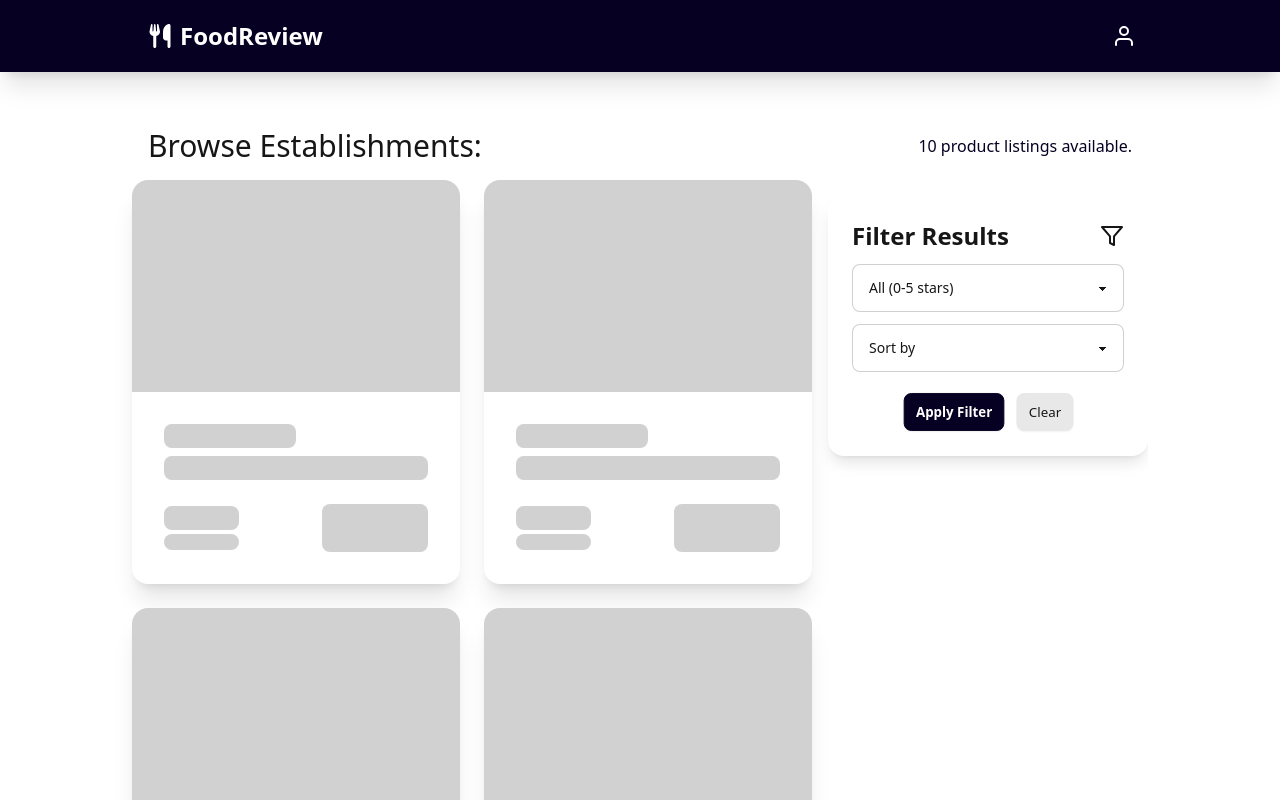
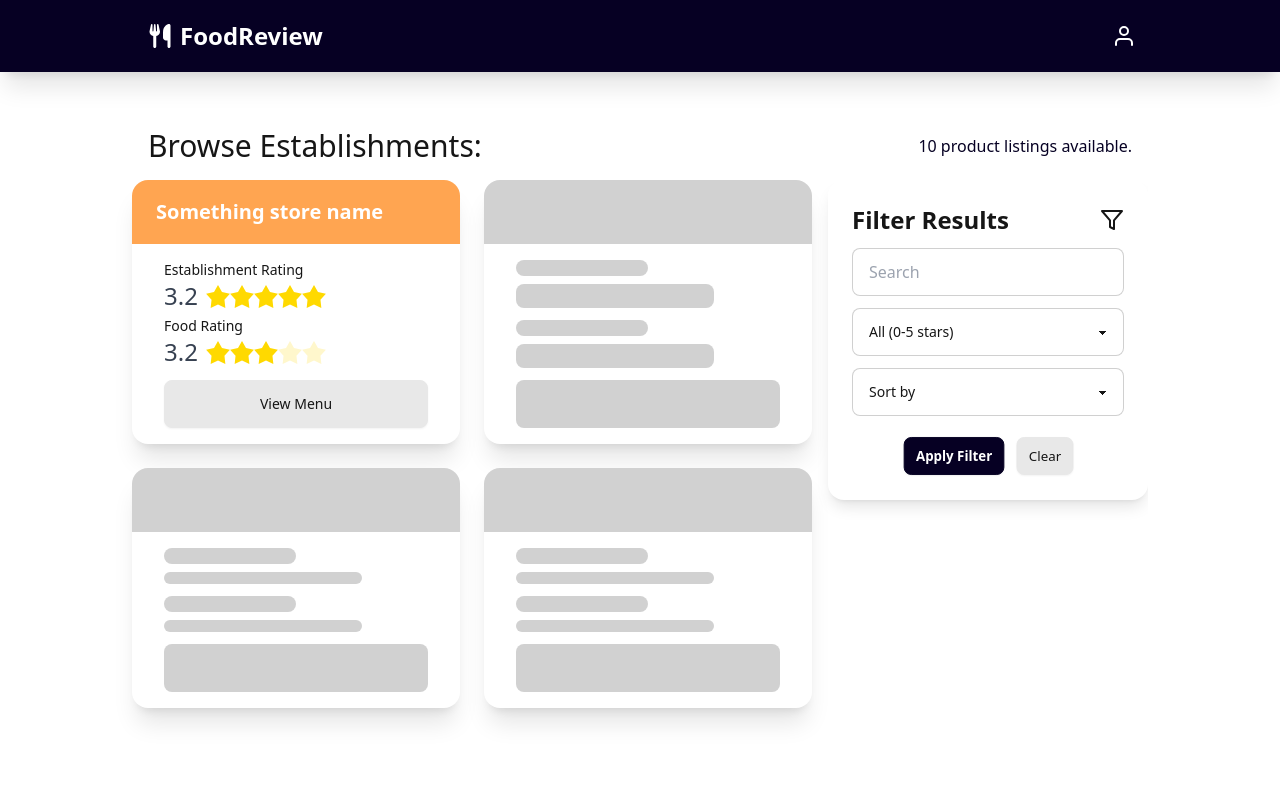
Before and after one commit to fofajardo/cmsc127-food-review, a React (Vite) app: page /feed in a window 1280 px wide. Shown: the top 800 px of the page. Built offline with nearby package versions, Linux system fonts and the light colour scheme.

Commit message:
feature: created card for establishment

```diff
--- /dev/null
+++ b/src/components/common/RatingStarIndicator.tsx
@@ -0,0 +1,46 @@
+import React from "react";
+
+const starFirstHalf = (checked) => (
+  <input
+    type="radio"
+    name="rating-10"
+    className="bg-primary mask mask-star-2 mask-half-1"
+    checked={checked}
+  />
+);
+const starSecondHalf = (checked) => (
+  <input
+    type="radio"
+    name="rating-10"
+    className="bg-primary mask mask-star-2 mask-half-2"
+    checked={checked}
+  />
+);
+
+export const RatingStarIndicator = ({ rating }: { rating: number }) => {
+  // round the rating to the nearest 0.5
+  const roundedRating = Math.round(rating * 2) / 2;
+  return (
+    <div className="flex flex-row justify-start items-center text-2xl text-gray-700">
+      <h2>{rating}</h2>
+      <div className="rating rating-md rating-half">
+        <input
+          type="radio"
+          name="rating-10"
+          className="rating-hidden"
+          checked={roundedRating == 0}
+        />
+        {starFirstHalf(roundedRating >= 0.5)}
+        {starSecondHalf(roundedRating >= 1.0)}
+        {starFirstHalf(roundedRating >= 1.5)}
+        {starSecondHalf(roundedRating >= 2.0)}
+        {starFirstHalf(roundedRating >= 2.5)}
+        {starSecondHalf(roundedRating >= 3.0)}
+        {starFirstHalf(roundedRating >= 3.5)}
+        {starSecondHalf(roundedRating >= 4.0)}
+        {starFirstHalf(roundedRating >= 4.5)}
+        {starSecondHalf(roundedRating >= 5.0)}
+      </div>
+    </div>
+  );
+};
--- /dev/null
+++ b/src/components/estab_feed/EFEstablishmentCard.tsx
@@ -0,0 +1,34 @@
+import React from "react";
+import { RatingStarIndicator } from "../common/RatingStarIndicator";
+
+// @todo: pass props to the component to display the establishment name, establishment rating, and food rating
+export function EFEstablishmentCard({}: {}) {
+  return (
+    <>
+      <div className="bounce-in productCard card w-[20.5rem] border-0 bg-white text-left shadow-xl transition-all duration-300 hover:cursor-pointer 2xl:hover:-translate-y-2">
+        <figure>
+          <div className="bg-accent h-16 w-full rounded-none flex flex-col justify-center items-center text-white">
+            <div className="flex flex-row w-full px-6 font-bold text-xl">
+              <p className="line-clamp-1">Something store name</p>
+            </div>
+          </div>
+        </figure>
+        <div className="card-body gap-1 p-8 py-4 text-sm">
+          <div className="card-actions justify-end">
+            <p className="flex h-full flex-1 flex-col justify-center ">
+              <span className="rounded-lg">Establishment Rating</span>
+              <RatingStarIndicator rating={3.2} />
+            </p>
+          </div>
+          <div className="card-actions justify-end">
+            <p className="flex h-full flex-1 flex-col justify-center ">
+              <span className="rounded-lg">Food Rating</span>
+              <RatingStarIndicator rating={3.2} />
+            </p>
+          </div>
+          <button className="mt-2 btn rounded-lg font-normal">View Menu</button>
+        </div>
+      </div>
+    </>
+  );
+}
--- a/src/components/estab_feed/EFFilterCard.tsx
+++ b/src/components/estab_feed/EFFilterCard.tsx
@@ -4,23 +4,32 @@ import { FiFilter } from "react-icons/fi";
 export function EstablishmentFeedFilterCard({
   applyFilter,
 }: {
-  applyFilter: (rating: number, sortType: number) => void;
+  applyFilter: (searchString: string, rating: number, sortType: number) => void;
 }) {
   const handleFilterClick = () => {
+    // get the values from the input fields
+    let searchString = (
+      document.getElementById("searchInput") as HTMLInputElement
+    ).value;
     let rating = (document.getElementById("ratingSelect") as HTMLSelectElement)
       .value;
     let sortInput = (document.getElementById("sortSelect") as HTMLSelectElement)
       .value;
     // if default, set to empty string
     if (sortInput === "Sort by") sortInput = "";
-    applyFilter(parseInt(rating), parseInt(sortInput));
+    // process the rating input
+    if (rating === "All (0-5 stars)") rating = "0";
+    else if (rating === "High (4 stars or higher)") rating = "4";
+    applyFilter(searchString, parseInt(rating), parseInt(sortInput));
   };
   const handleClearClick = () => {
+    // clear the input fields
+    (document.getElementById("searchInput") as HTMLInputElement)!.value = "";
     (document.getElementById("ratingSelect") as HTMLInputElement)!.value =
       "All (0-5 stars)";
     (document.getElementById("sortSelect") as HTMLInputElement)!.value =
       "Sort by";
-    applyFilter(0, 0);
+    applyFilter("", 0, 0);
   };
   return (
     <>
@@ -35,6 +44,14 @@ export function EstablishmentFeedFilterCard({
                 </span>
               </span>
             </h2>
+            <label className="input input-bordered flex items-center gap-2 bg-white">
+              <input
+                id="searchInput"
+                type="text"
+                className="grow "
+                placeholder="Search"
+              />
+            </label>
             <select
               defaultValue={"Sort by"}
               className="select select-bordered w-full max-w-xs bg-white"
--- a/src/components/estab_feed/EFMockCard.tsx
+++ b/src/components/estab_feed/EFMockCard.tsx
@@ -1,22 +1,20 @@
 import React from "react";
 
-// Mock product card for the customer feed; shown when the product data is loading
+// Mock establishment card for the feed; shown when the product data is loading
 export function EFMockCard({}: {}) {
   return (
     <>
       <div className="bounce-in productCard card w-[20.5rem] border-0 bg-white text-left shadow-xl transition-all duration-300 hover:cursor-pointer 2xl:hover:-translate-y-2">
         <figure>
-          <div className="skeleton h-[13.25rem] w-full rounded-none"></div>
+          <div className="skeleton h-16 w-full rounded-none"></div>
         </figure>
-        <div className="card-body gap-1 p-8">
-          <h2 className="card-title skeleton h-6 w-1/2 rounded-lg"></h2>
-          <p className="skeleton mt-1 h-6 w-full rounded-lg"></p>
-          <div className="card-actions mt-5 justify-end">
-            <p className="flex h-full flex-1 flex-col justify-center ">
-              <span className="skeleton h-6 w-1/2 rounded-lg"></span>
-              <span className="skeleton mt-1 h-4 w-1/2 rounded-lg"></span>
-            </p>
-            <div className="skeleton h-12 w-2/5 rounded-lg"></div>
+        <div className="card-body gap-1 px-8 py-4 ">
+          <h2 className="card-title skeleton h-4 w-1/2 rounded-lg"></h2>
+          <p className="skeleton mt-1 h-3 w-3/4 rounded-lg"></p>
+          <h2 className="card-title skeleton h-4 mt-2 w-1/2 rounded-lg"></h2>
+          <p className="skeleton mt-1 h-3 w-3/4 rounded-lg"></p>
+          <div className="card-actions mt-2 justify-end">
+            <div className="skeleton h-12 w-full rounded-lg"></div>
           </div>
         </div>
       </div>
--- a/src/pages/EstablishmentFeedPage.tsx
+++ b/src/pages/EstablishmentFeedPage.tsx
@@ -1,12 +1,9 @@
 import React, { useState } from "react";
-import {
-  NavigationBar,
-  openShoppingCartModal,
-} from "../components/common/NavigationBar.tsx";
+import { NavigationBar } from "../components/common/NavigationBar.tsx";
 import { Footer } from "../components/common/Footer.tsx";
-import { FiFilter } from "react-icons/fi";
 import { EFMockCard } from "../components/estab_feed/EFMockCard.tsx";
 import { EstablishmentFeedFilterCard } from "../components/estab_feed/EFFilterCard.tsx";
+import { EFEstablishmentCard } from "../components/estab_feed/EFEstablishmentCard.tsx";
 
 export function EstablishmentFeedPage() {
   // PAGINATION LOGIC
@@ -72,7 +69,7 @@ export function EstablishmentFeedPage() {
               ) : (
                 // display mock cards to signify loading
                 <>
-                  <EFMockCard />
+                  <EFEstablishmentCard />
                   <EFMockCard />
                   <EFMockCard />
                   <EFMockCard />
@@ -115,7 +112,7 @@ export function EstablishmentFeedPage() {
             </div>
           </main>
           {/* (this section is hidden when screen is narrow (mobile)) */}
-          <aside className=" sticky top-[5.5rem] mt-4 hidden h-max max-h-[90vh] flex-col self-start overflow-y-scroll rounded-xl pb-10 sm:flex">
+          <aside className=" sticky top-[5.5rem] hidden h-max max-h-[90vh] flex-col self-start overflow-y-scroll rounded-xl pb-10 sm:flex">
             {/* Filter card */}
             <EstablishmentFeedFilterCard applyFilter={applyFilter} />
           </aside>
```
